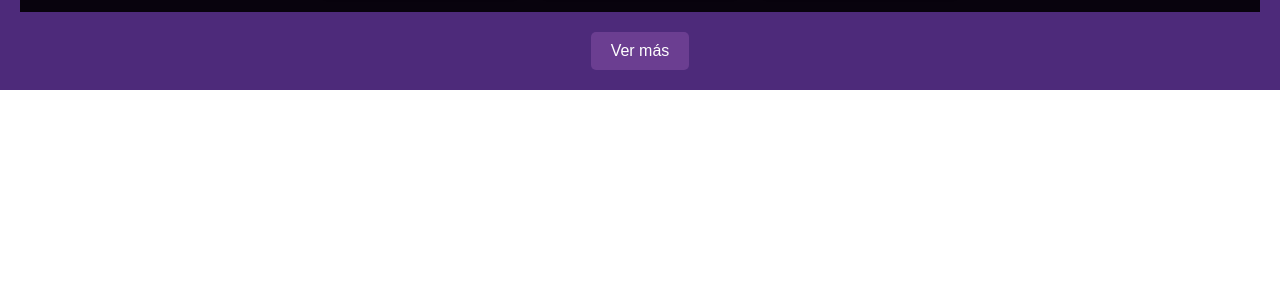
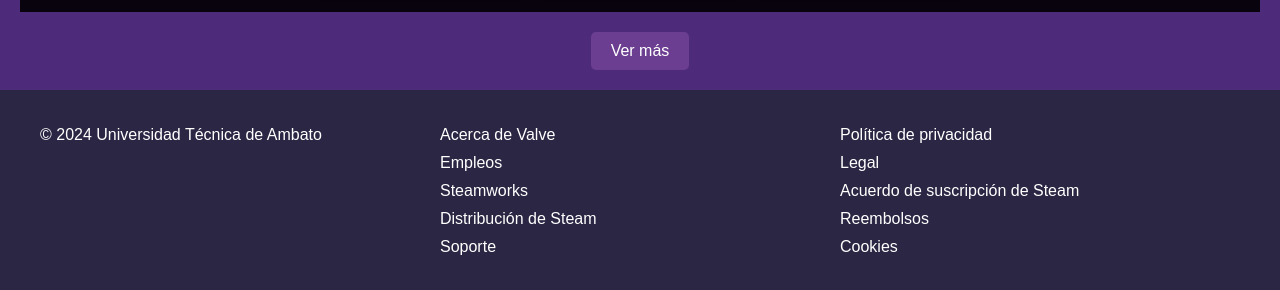
Before and after one commit to SafeBryan/ProyectoIHC, a plain HTML site: page ProyectoFinal/index.html in a window 1280 px wide. Shown: the part 2962-3252 px from the top of the page. Before the commit the page ends 3052 px from the top, so only its background shows below. Drawn offline with Linux system fonts and the light colour scheme.

Commit message:
Se agrego el footer

```diff
--- a/ProyectoFinal/index.html
+++ b/ProyectoFinal/index.html
@@ -340,6 +340,34 @@
       <a href="#" class="view-more">Ver más</a>
     </section>
 
+    <!-- footer -->
+    <footer>
+      <div class="container">
+          <div class="row">
+              <div class="col">
+                  <p>&copy; 2024 Universidad Técnica de Ambato</p>
+              </div>
+              <div class="col">
+                  <ul>
+                      <li><a href="#">Acerca de Valve</a></li>
+                      <li><a href="#">Empleos</a></li>
+                      <li><a href="#">Steamworks</a></li>
+                      <li><a href="#">Distribución de Steam</a></li>
+                      <li><a href="#">Soporte</a></li>
+                  </ul>
+              </div>
+              <div class="col">
+                  <ul>
+                      <li><a href="#">Política de privacidad</a></li>
+                      <li><a href="#">Legal</a></li>
+                      <li><a href="#">Acuerdo de suscripción de Steam</a></li>
+                      <li><a href="#">Reembolsos</a></li>
+                      <li><a href="#">Cookies</a></li>
+                  </ul>
+              </div>
+          </div>
+      </div>
+  </footer>
     <script src="FuncionalidadSlider.js"></script>
   </body>
 </html>
--- a/ProyectoFinal/styles.css
+++ b/ProyectoFinal/styles.css
@@ -619,3 +619,39 @@ button.next {
 .view-more:hover {
   background-color: #7c4aa4;
 }
+
+
+/*footer*/
+footer {
+  background-color: #2B2643;
+  color: #fff;
+  padding: 20px;
+}
+
+.container {
+  max-width: 1200px;
+  margin: 0 auto;
+}
+
+.row {
+  display: flex;
+  justify-content: space-between;
+}
+
+.col {
+  flex: 1;
+}
+
+ul {
+  list-style: none;
+  padding: 0;
+}
+
+li {
+  margin-bottom: 10px;
+}
+
+a {
+  color: #fff;
+  text-decoration: none;
+}
```
